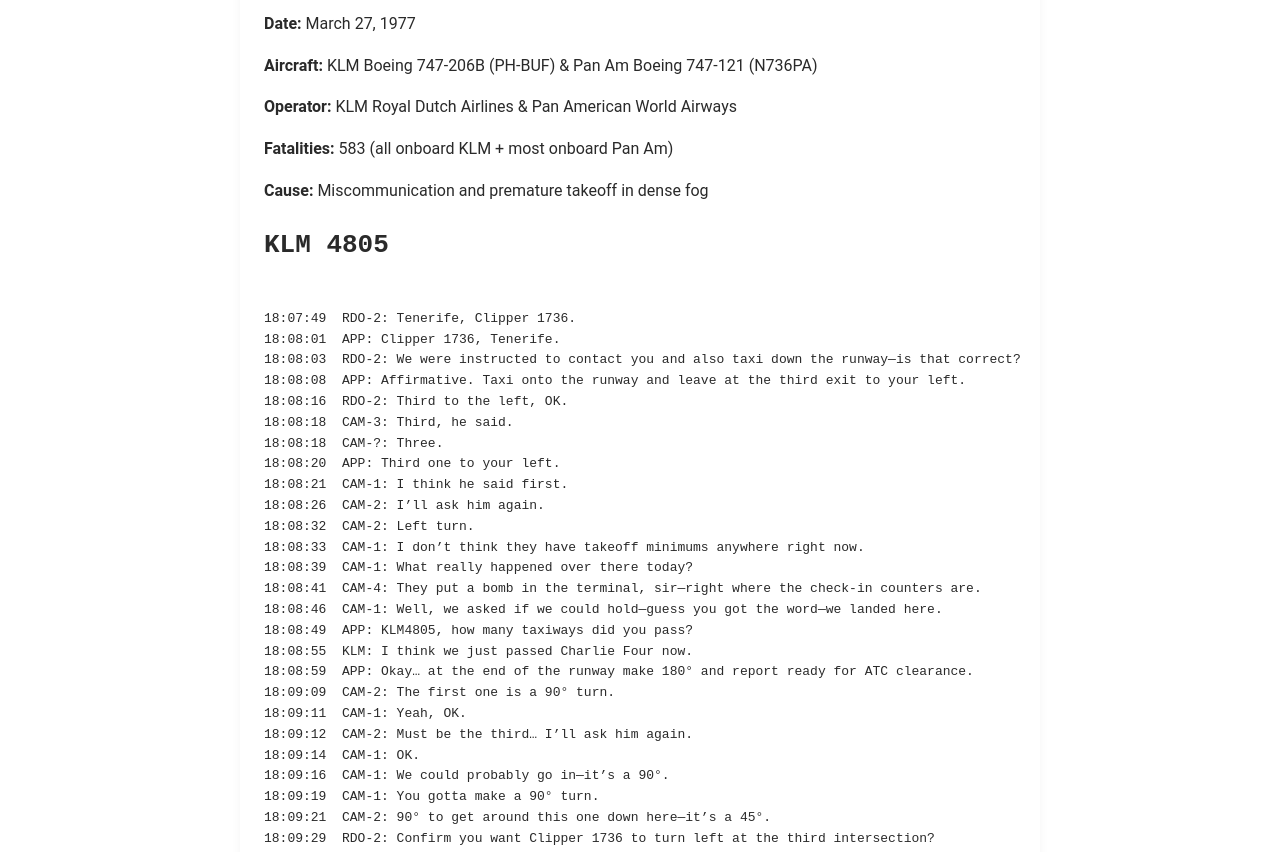
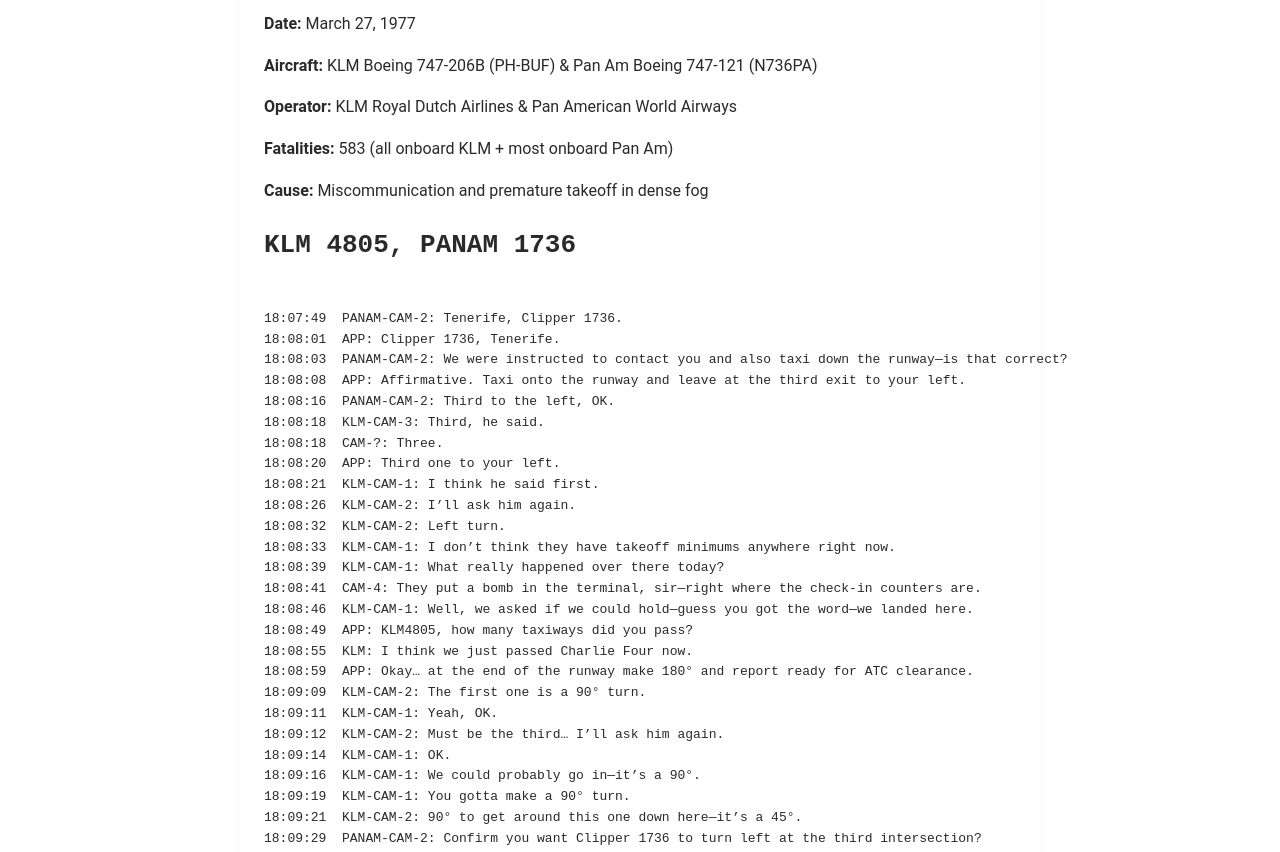
Before and after one commit to Shujogga/AirCrashArchives, a website: page transcript/tr_tenerife-1977.html in a window 1280 px wide. Shown: the part 237-1089 px from the top of the page. Drawn offline with Linux system fonts and the light colour scheme.

Commit message:
Update tr_tenerife-1977.html

```diff
--- a/transcript/tr_tenerife-1977.html
+++ b/transcript/tr_tenerife-1977.html
@@ -55,91 +55,91 @@
 
     <section class="transcript">
       <pre>
-<h2>KLM 4805</h2>
-18:07:49  RDO-2: Tenerife, Clipper 1736.
+<h2>KLM 4805, PANAM 1736</h2>
+18:07:49  PANAM-CAM-2: Tenerife, Clipper 1736.
 18:08:01  APP: Clipper 1736, Tenerife.
-18:08:03  RDO-2: We were instructed to contact you and also taxi down the runway—is that correct?
+18:08:03  PANAM-CAM-2: We were instructed to contact you and also taxi down the runway—is that correct?
 18:08:08  APP: Affirmative. Taxi onto the runway and leave at the third exit to your left.
-18:08:16  RDO-2: Third to the left, OK.
-18:08:18  CAM-3: Third, he said.
+18:08:16  PANAM-CAM-2: Third to the left, OK.
+18:08:18  KLM-CAM-3: Third, he said.
 18:08:18  CAM-?: Three.
 18:08:20  APP: Third one to your left.
-18:08:21  CAM-1: I think he said first.
-18:08:26  CAM-2: I’ll ask him again.
-18:08:32  CAM-2: Left turn.
-18:08:33  CAM-1: I don’t think they have takeoff minimums anywhere right now.
-18:08:39  CAM-1: What really happened over there today?
+18:08:21  KLM-CAM-1: I think he said first.
+18:08:26  KLM-CAM-2: I’ll ask him again.
+18:08:32  KLM-CAM-2: Left turn.
+18:08:33  KLM-CAM-1: I don’t think they have takeoff minimums anywhere right now.
+18:08:39  KLM-CAM-1: What really happened over there today?
 18:08:41  CAM-4: They put a bomb in the terminal, sir—right where the check-in counters are.
-18:08:46  CAM-1: Well, we asked if we could hold—guess you got the word—we landed here.
+18:08:46  KLM-CAM-1: Well, we asked if we could hold—guess you got the word—we landed here.
 18:08:49  APP: KLM4805, how many taxiways did you pass?
 18:08:55  KLM: I think we just passed Charlie Four now.
 18:08:59  APP: Okay… at the end of the runway make 180° and report ready for ATC clearance.
-18:09:09  CAM-2: The first one is a 90° turn.
-18:09:11  CAM-1: Yeah, OK.
-18:09:12  CAM-2: Must be the third… I’ll ask him again.
-18:09:14  CAM-1: OK.
-18:09:16  CAM-1: We could probably go in—it’s a 90°.
-18:09:19  CAM-1: You gotta make a 90° turn.
-18:09:21  CAM-2: 90° to get around this one down here—it’s a 45°.
-18:09:29  RDO-2: Confirm you want Clipper 1736 to turn left at the third intersection?
-18:09:35  CAM-1: One, two.
+18:09:09  KLM-CAM-2: The first one is a 90° turn.
+18:09:11  KLM-CAM-1: Yeah, OK.
+18:09:12  KLM-CAM-2: Must be the third… I’ll ask him again.
+18:09:14  KLM-CAM-1: OK.
+18:09:16  KLM-CAM-1: We could probably go in—it’s a 90°.
+18:09:19  KLM-CAM-1: You gotta make a 90° turn.
+18:09:21  KLM-CAM-2: 90° to get around this one down here—it’s a 45°.
+18:09:29  PANAM-CAM-2: Confirm you want Clipper 1736 to turn left at the third intersection?
+18:09:35  KLM-CAM-1: One, two.
 18:09:36  APP: The third one, sir—one, two, three: that one.
 18:09:38  CAM-?: One two (four).
-18:09:39  CAM-1: Good.
-18:09:40  CAM-1: That’s what we need, the third one.
-18:09:42  CAM-3: Uno, dos, tres.
-18:09:44  CAM-1: Uno, dos, tres.
-18:09:44  CAM-3: Tres—uh—sí.
-18:09:46  CAM-1: Right.
-18:09:47  CAM-3: We’ll make it yet.
+18:09:39  KLM-CAM-1: Good.
+18:09:40  KLM-CAM-1: That’s what we need, the third one.
+18:09:42  KLM-CAM-3: Uno, dos, tres.
+18:09:44  KLM-CAM-1: Uno, dos, tres.
+18:09:44  KLM-CAM-3: Tres—uh—sí.
+18:09:46  KLM-CAM-1: Right.
+18:09:47  KLM-CAM-3: We’ll make it yet.
 18:09:47  APP: Clipper 1736, report leaving the runway.
-18:09:49  CAM-2: Wing flaps?
-18:09:50  CAM-1: Ten—indicate ten. Leading-edge lights green.
+18:09:49  KLM-CAM-2: Wing flaps?
+18:09:50  KLM-CAM-1: Ten—indicate ten. Leading-edge lights green.
 18:09:54  CAM-?: Get that.
-18:09:55  RDO-2: Clipper 1736.
-18:09:56  CAM-2: Yaw damp and instruments?
-18:09:58  CAM-1: Ah, Bob—we’ll get a left one…
-18:09:59  CAM-2: I got a left.
-18:10:00  CAM-1: Did you?
-18:10:00  CAM-2: And—ah—you need a right.
-18:10:02  CAM-1: I’ll give you a little…
-18:10:03  CAM-2: Put a little aileron in this thing.
-18:10:05  CAM-1: OK, here’s a left and I’ll give you a right right here.
-18:10:09  CAM-1: OK, right turn, right and left yaw.
-18:10:11  CAM-2: Left yaw checks.
-18:10:12  CAM-1: OK, here’s the rudders.
-18:10:13  CAM-1: Two left center, two right center.
-18:10:17  CAM-2: Checks.
-18:10:19  CAM-2: Controls.
-18:10:19  CAM-1: Haven’t seen any yet.
-18:10:20  CAM-2: I haven’t either.
-18:10:21  CAM-1: They’re free, indicators checked.
-18:10:24  CAM-2: There’s one.
-18:10:25  CAM-1: There’s one.
-18:10:26  CAM-1: That’s the 90°.
+18:09:55  PANAM-CAM-2: Clipper 1736.
+18:09:56  KLM-CAM-2: Yaw damp and instruments?
+18:09:58  KLM-CAM-1: Ah, Bob—we’ll get a left one…
+18:09:59  KLM-CAM-2: I got a left.
+18:10:00  KLM-CAM-1: Did you?
+18:10:00  KLM-CAM-2: And—ah—you need a right.
+18:10:02  KLM-CAM-1: I’ll give you a little…
+18:10:03  KLM-CAM-2: Put a little aileron in this thing.
+18:10:05  KLM-CAM-1: OK, here’s a left and I’ll give you a right right here.
+18:10:09  KLM-CAM-1: OK, right turn, right and left yaw.
+18:10:11  KLM-CAM-2: Left yaw checks.
+18:10:12  KLM-CAM-1: OK, here’s the rudders.
+18:10:13  KLM-CAM-1: Two left center, two right center.
+18:10:17  KLM-CAM-2: Checks.
+18:10:19  KLM-CAM-2: Controls.
+18:10:19  KLM-CAM-1: Haven’t seen any yet.
+18:10:20  KLM-CAM-2: I haven’t either.
+18:10:21  KLM-CAM-1: They’re free, indicators checked.
+18:10:24  KLM-CAM-2: There’s one.
+18:10:25  KLM-CAM-1: There’s one.
+18:10:26  KLM-CAM-1: That’s the 90°.
 18:10:28  CAM-?: OK.
 18:10:34  CAM-?: ***
-18:10:34  CAM-2: Weight-and-balance finals?
+18:10:34  KLM-CAM-2: Weight-and-balance finals?
 18:10:37  CAM: [stabilizer-trim sounds]
-18:10:37  CAM-1: We were gonna put that on four-and-a-half.
-18:10:39  CAM-3: We got four-and-a-half and we weigh 534. [trim sound]
-18:10:44  CAM-2: Four-and-a-half on the right.
-18:10:46  CAM-2: Engineer’s taxi check.
-18:10:48  CAM-3: Taxi check complete.
-18:10:50  CAM-2: Take-off and departure briefing?
-18:10:52  CAM-1: OK—it’ll be standard. We’ll go straight out until 3,500 then reverse and go back out to Sector 14.
+18:10:37  KLM-CAM-1: We were gonna put that on four-and-a-half.
+18:10:39  KLM-CAM-3: We got four-and-a-half and we weigh 534. [trim sound]
+18:10:44  KLM-CAM-2: Four-and-a-half on the right.
+18:10:46  KLM-CAM-2: Engineer’s taxi check.
+18:10:48  KLM-CAM-3: Taxi check complete.
+18:10:50  KLM-CAM-2: Take-off and departure briefing?
+18:10:52  KLM-CAM-1: OK—it’ll be standard. We’ll go straight out until 3,500 then reverse and go back out to Sector 14.
 18:10:58  APP: KLM 4805 and Clipper 1736—for information, centerline lights are out of service.
 18:11:05  KLM: I copied that.
-18:11:07  RDO-2: Clipper 1736.
-18:11:09  CAM-1: We got centerline markings… we need 800 m if you don’t have that centerline… read that a while ago.
-18:11:22  CAM-1: That’s two.
-18:11:23  CAM-3: Yeah, that’s 45° there.
-18:11:25  CAM-1: Yeah.
-18:11:26  CAM-2: That’s this one here.
-18:11:27  CAM-1: Yeah, but it goes ahead—gonna put us on the taxiway.
-18:11:28  CAM-3: Yeah, just a little bit, yeah.
+18:11:07  PANAM-CAM-2: Clipper 1736.
+18:11:09  KLM-CAM-1: We got centerline markings… we need 800 m if you don’t have that centerline… read that a while ago.
+18:11:22  KLM-CAM-1: That’s two.
+18:11:23  KLM-CAM-3: Yeah, that’s 45° there.
+18:11:25  KLM-CAM-1: Yeah.
+18:11:26  KLM-CAM-2: That’s this one here.
+18:11:27  KLM-CAM-1: Yeah, but it goes ahead—gonna put us on the taxiway.
+18:11:28  KLM-CAM-3: Yeah, just a little bit, yeah.
 18:11:39  CAM-?: OK, for sure.
-18:11:40  CAM-2: Maybe he counts these three.
+18:11:40  KLM-CAM-2: Maybe he counts these three.
 18:11:44  CAM-?: Huh?
 18:11:44  KLM: Clipper 4805 is now ready for takeoff—we’re waiting ATC clearance.
 18:11:53  APP: KLM 4805 and Clipper 1736—you are cleared to Papa Beacon, climb to FL 090, right turn out heading 040, intercept 325° radial from Las Palmas VOR.
```
